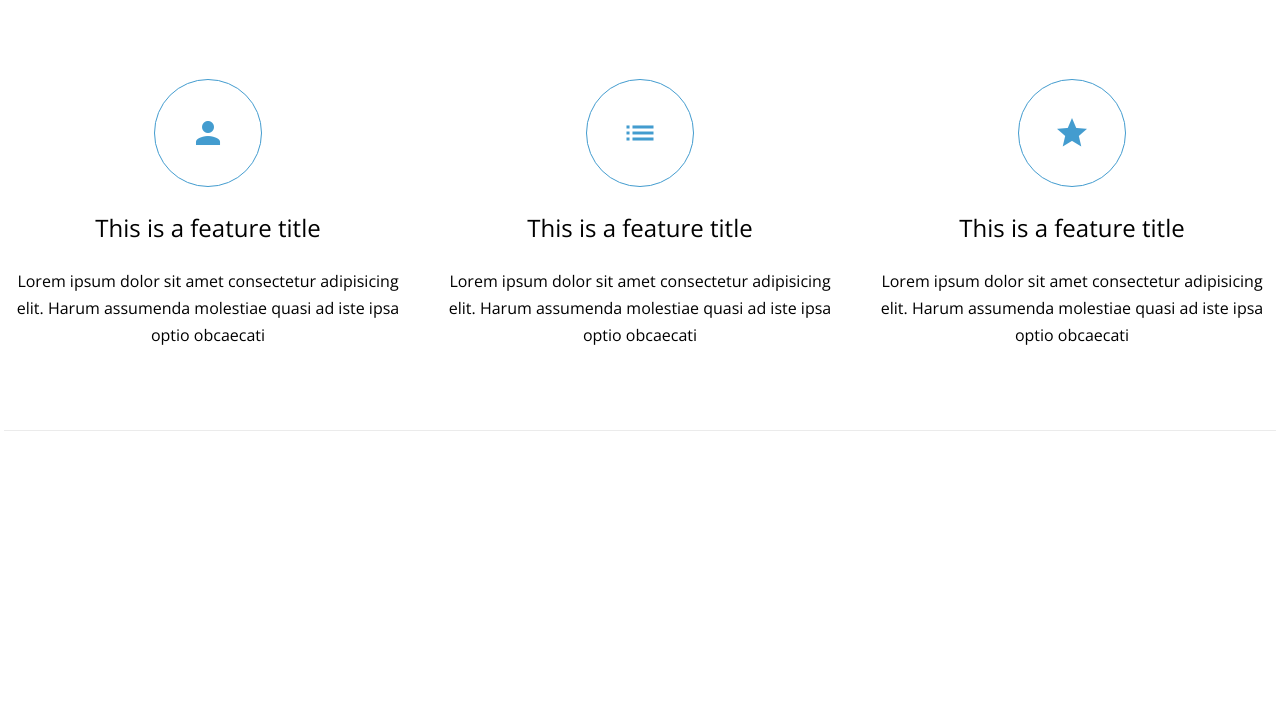
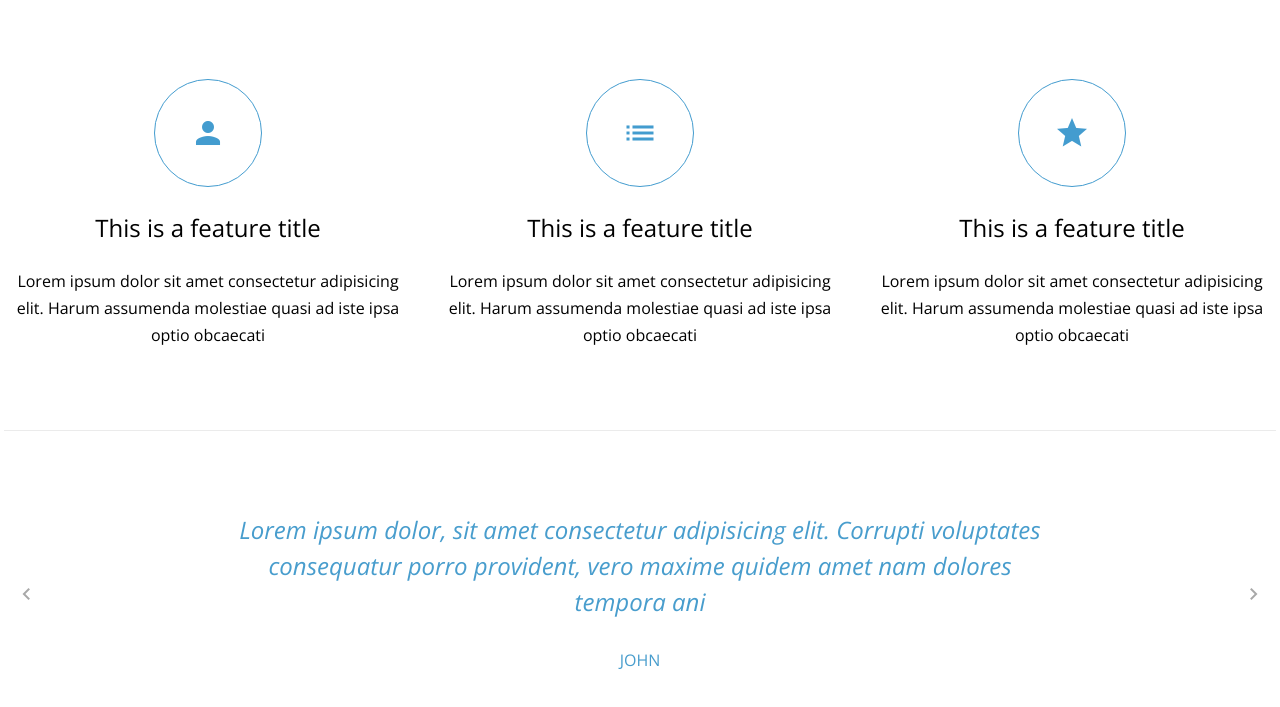
Before and after one commit to rkskek8484-cell/acme_2026, a plain HTML site: page index.html in a window 1280 px wide. Shown: the part 759-1466 px from the top of the page. Drawn offline with nearby package versions, Linux system fonts and the light colour scheme.

Commit message:
feat: testimonial HTML/CSS 추가

```diff
--- a/css/common.css
+++ b/css/common.css
@@ -1,11 +1,11 @@
-@import url('normalize.css');
-@import url('reset.css');
-@import url('flex-utility.css');
+@import url("normalize.css");
+@import url("reset.css");
+@import url("flex-utility.css");
 
-:root{
+:root {
   /* Layout */
-  --base-unit:27px;
-  --base-font:16px;
+  --base-unit: 27px;
+  --base-font: 16px;
 
   /* Color styles */
   --black: rgba(44, 44, 44, 1);
@@ -33,50 +33,52 @@
   --button---primary: calc(var(--base-font) * 0.875);
 }
 
-body{
+body {
   /* font-family: "Open Sans", sans-serif;
   font-size: var(--base-font);
   line-height: var(--base-unit); */
-  font:var(--base-font)/var(--base-unit) "Open Sans", sans-serif;
+  font:
+    var(--base-font)/var(--base-unit) "Open Sans",
+    sans-serif;
 }
 
 /* 폰트 위계 */
-.text-heading-xl{
+.text-heading-xl {
   font-size: var(--heading--x-l);
   line-height: calc(var(--base-unit) * 3);
   color: var(--hero--title);
   text-transform: uppercase;
   letter-spacing: 2%;
 }
-.text-heading-s{
+.text-heading-s {
   font-size: var(--heading--s);
   line-height: var(--base-unit);
 }
-.text-body-l{
+.text-body-l {
   font-size: var(--body--l);
   line-height: calc(var(--base-unit) * 2);
   font-weight: 300;
 }
-.text-body-m{
+.text-body-m {
   font-size: var(--body--m);
   line-height: var(--base-unit);
 }
-.text-body-m-plus{
+.text-body-m-plus {
   font-size: var(--body--m-plus);
   line-height: var(--base-unit);
 }
-.text-nav{
+.text-nav {
   font-size: var(--nav--item);
   font-weight: bold;
   text-transform: uppercase;
 }
 
 /* 링크 버튼 */
-.btn{
+.btn {
   height: 39px;
-  background:var(--super--light--gray);
+  background: var(--super--light--gray);
   border-radius: 3px;
-  padding:0 20px;
+  padding: 0 20px;
   display: inline-flex;
   color: var(--medium--gray);
   align-items: center;
@@ -85,26 +87,26 @@ body{
   gap: 5px;
   text-transform: uppercase;
 }
-.btn-primary{
+.btn-primary {
   background-color: var(--primary);
   color: var(--secondary);
 }
-.btn.big{
+.btn.big {
   height: calc(var(--base-unit) * 2);
   padding: 0 30px;
 }
 
 /* 폼 요소 */
-.hero{
+.hero {
   background: var(--hero);
 }
-form{
+form {
   width: 350px;
   display: flex;
   flex-direction: column;
   gap: 10px;
 }
-form .field{
+form .field {
   height: calc(var(--base-unit) * 2);
   background: var(--white);
   border-radius: 3px;
@@ -113,14 +115,14 @@ form .field{
   align-items: center;
   color: var(--light--gray);
 }
-form .field input{
+form .field input {
   font-style: italic;
   color: var(--black);
 }
-form .field input::placeholder{
+form .field input::placeholder {
   color: var(--super--light--gray);
 }
-form button{
+form button {
   height: calc(var(--base-unit) * 2);
   border: 1px var(--white) solid;
   border-radius: 3px;
@@ -132,29 +134,29 @@ form button{
   text-transform: uppercase;
   font-weight: bold;
 }
-.btn .material-icons{
+.btn .material-icons {
   font-size: 14px;
 }
 /* 레이아웃 */
-.container{
+.container {
   width: 1272px;
-  margin:0 auto;
+  margin: 0 auto;
 }
-.inner-pd{
+.inner-pd {
   padding: calc(var(--base-unit) * 3) 0;
 }
-.inner-top-pd{
+.inner-top-pd {
   padding-top: calc(var(--base-unit) * 3);
 }
-.hidden{
+.hidden {
   position: absolute;
-  clip-path:inset(50%);
+  clip-path: inset(50%);
   width: 1px;
   height: 1px;
   overflow: hidden;
 }
 
-hr{
+hr {
   border: none;
   /* border-top: 1px solid var(--super--light--gray); */
   height: 1px;
@@ -165,11 +167,47 @@ hr{
 body > header {
   background: var(--white);
   padding: var(--base-unit) 0;
-  box-shadow: 0 4px 5px rgba(0,0,0,.1);
+  box-shadow: 0 4px 5px rgba(0, 0, 0, 0.1);
 }
-header nav ul{
+header nav ul {
   gap: 10px;
 }
-header nav ul li:first-child{
+header nav ul li:first-child {
   margin-right: 40px;
 }
+
+/* 슬라이드 */
+.slidewrapper {
+  position: relative;
+  overflow: hidden;
+}
+.slidecontainer {
+  width: 300%; /* js 부모 너비파악, 슬라이드 개수 파악, 너비 계산해서 지정할 예정 */
+  display: flex;
+  transition: 0.3s ease-out;
+}
+.slidecontainer li {
+  width: 100%;
+  display: flex;
+  flex-direction: column;
+  align-items: center;
+  gap: var(--base-unit);
+}
+.slidewrapper button {
+  width: 45px;
+  height: 45px;
+  display: flex;
+  justify-content: center;
+  align-items: center;
+  color: var(--light--gray);
+  cursor: pointer;
+  position: absolute;
+  top: 50%;
+  transform: translateY(-50%);
+}
+.slidewrapper button.prev {
+  left: 0;
+}
+.slidewrapper button.next {
+  right: 0;
+}
--- a/css/index.css
+++ b/css/index.css
@@ -1,20 +1,20 @@
-.hero h3{
+.hero h3 {
   color: var(--white);
 }
 
-.features ul{
+.features ul {
   gap: 24px;
   text-align: center;
 }
 
-.features ul li{
+.features ul li {
   display: flex;
   flex-direction: column;
   gap: var(--base-unit);
   align-items: center;
 }
 
-.features .icon{
+.features .icon {
   width: calc(var(--base-unit) * 4);
   height: calc(var(--base-unit) * 4);
   display: flex;
@@ -25,6 +25,21 @@
   box-sizing: border-box;
   color: var(--medium-blue);
 }
-.features .icon span{
+.features .icon span {
   font-size: 36px;
 }
+
+.testimonial li {
+  font-weight: 300;
+  color: var(--light-blue);
+  text-align: center;
+}
+.testimonial blockquote {
+  width: 840px;
+  font-style: italic;
+  font-size: 24px;
+  line-height: 36px;
+}
+.testimonial small {
+  text-transform: uppercase;
+}
--- a/index.html
+++ b/index.html
@@ -1,25 +1,26 @@
-<!DOCTYPE html>
+<!doctype html>
 <html lang="en">
   <head>
-  <meta charset="UTF-8">
-  <meta name="viewport" content="width=device-width, initial-scale=1.0">
+    <meta charset="UTF-8" />
+    <meta name="viewport" content="width=device-width, initial-scale=1.0" />
     <title>ACME</title>
-  <link rel="preconnect" href="https://fonts.googleapis.com">
-  <link rel="preconnect" href="https://fonts.gstatic.com" crossorigin>
-  <link href="https://fonts.googleapis.com/css2?family=Open+Sans:ital,wght@0,300..800;1,300..800&display=swap" rel="stylesheet">
-  <link href="https://fonts.googleapis.com/icon?family=Material+Icons" rel="stylesheet">
-  <link rel="stylesheet" href="css/common.css">
-  <link rel="stylesheet" href="css/index.css">
-
+    <link rel="preconnect" href="https://fonts.googleapis.com" />
+    <link rel="preconnect" href="https://fonts.gstatic.com" crossorigin />
+    <link
+      href="https://fonts.googleapis.com/css2?family=Open+Sans:ital,wght@0,300..800;1,300..800&display=swap"
+      rel="stylesheet"
+    />
+    <link href="https://fonts.googleapis.com/icon?family=Material+Icons" rel="stylesheet" />
+    <link rel="stylesheet" href="css/common.css" />
+    <link rel="stylesheet" href="css/index.css" />
   </head>
-
 
   <body>
     <header>
       <div class="container d-flex justify-content-between align-items-center">
         <h1 class="logo">
           <a href="index.html">
-          <img src="images/logo.png" alt="acme logo">
+            <img src="images/logo.png" alt="acme logo" />
             <span class="hidden">ACME</span>
           </a>
         </h1>
@@ -31,10 +32,14 @@
               <a href="" class="text-nav">about</a>
             </li>
             <li>
-            <a href="#" class="btn btn-secondary"><span class="material-icons">lock</span>sign in</a>
+              <a href="#" class="btn btn-secondary"
+                ><span class="material-icons">lock</span>sign in</a
+              >
             </li>
             <li>
-            <a href="#" class="btn btn-primary"><span class="material-icons">lock</span>sign up for free</a>
+              <a href="#" class="btn btn-primary">
+                <span class="material-icons">lock</span>sign up for free</a
+              >
             </li>
           </ul>
         </nav>
@@ -45,8 +50,10 @@
         <div class="container d-flex flex-column align-items-center g-1">
           <h2 class="text-heading-xl">Portfolio Manager</h2>
           <h3 class="text-body-l">It's awesome. And it's FREE!</h3>
-      <a href="#" class="btn btn-primary"><span class="material-icons">lock</span>sign up for free</a>
-      <img src="images/hero_Image.png" alt="">
+          <a href="#" class="btn btn-primary"
+            ><span class="material-icons">lock</span>sign up for free</a
+          >
+          <img src="images/hero_Image.png" alt="" />
         </div>
       </section>
       <section class="features container inner-pd">
@@ -58,7 +65,8 @@
             </div>
             <h3 class="text-heading-s">This is a feature title</h3>
             <p>
-            Lorem ipsum dolor sit amet consectetur adipisicing elit. Harum assumenda molestiae quasi ad iste ipsa optio obcaecati
+              Lorem ipsum dolor sit amet consectetur adipisicing elit. Harum assumenda molestiae
+              quasi ad iste ipsa optio obcaecati
             </p>
           </li>
           <li>
@@ -67,7 +75,8 @@
             </div>
             <h3 class="text-heading-s">This is a feature title</h3>
             <p>
-            Lorem ipsum dolor sit amet consectetur adipisicing elit. Harum assumenda molestiae quasi ad iste ipsa optio obcaecati
+              Lorem ipsum dolor sit amet consectetur adipisicing elit. Harum assumenda molestiae
+              quasi ad iste ipsa optio obcaecati
             </p>
           </li>
           <li>
@@ -76,13 +85,51 @@
             </div>
             <h3 class="text-heading-s">This is a feature title</h3>
             <p>
-            Lorem ipsum dolor sit amet consectetur adipisicing elit. Harum assumenda molestiae quasi ad iste ipsa optio obcaecati
+              Lorem ipsum dolor sit amet consectetur adipisicing elit. Harum assumenda molestiae
+              quasi ad iste ipsa optio obcaecati
             </p>
           </li>
         </ul>
       </section>
-    <hr class="container">
-    <section class="testimonial container inner-pd"></section>
+      <hr class="container" />
+      <section class="testimonial slidewrapper container inner-pd">
+        <h2 class="hidden">testimonial</h2>
+        <ul class="slidecontainer">
+          <li>
+            <blockquote>
+              <p>
+                Lorem ipsum dolor, sit amet consectetur adipisicing elit. Corrupti voluptates
+                consequatur porro provident, vero maxime quidem amet nam dolores tempora ani
+              </p>
+            </blockquote>
+            <small>john</small>
+          </li>
+          <li>
+            <blockquote>
+              <p>
+                Lorem ipsum dolor, sit amet consectetur adipisicing elit. Corrupti voluptates
+                consequatur porro provident, vero maxime quidem amet nam dolores tempora ani
+              </p>
+            </blockquote>
+            <small>tomas</small>
+          </li>
+          <li>
+            <blockquote>
+              <p>
+                Lorem ipsum dolor, sit amet consectetur adipisicing elit. Corrupti voluptates
+                consequatur porro provident, vero maxime quidem amet nam dolores tempora ani
+              </p>
+            </blockquote>
+            <small>onion</small>
+          </li>
+        </ul>
+        <button type="button" class="button prev">
+          <span class="material-icons">chevron_left</span>
+        </button>
+        <button type="button" class="button next">
+          <span class="material-icons">chevron_right</span>
+        </button>
+      </section>
       <section class="cta inner-pd"></section>
     </main>
     <footer class="inner-pd"></footer>
```
Lines whose indentation alone changed are shown as unchanged.
